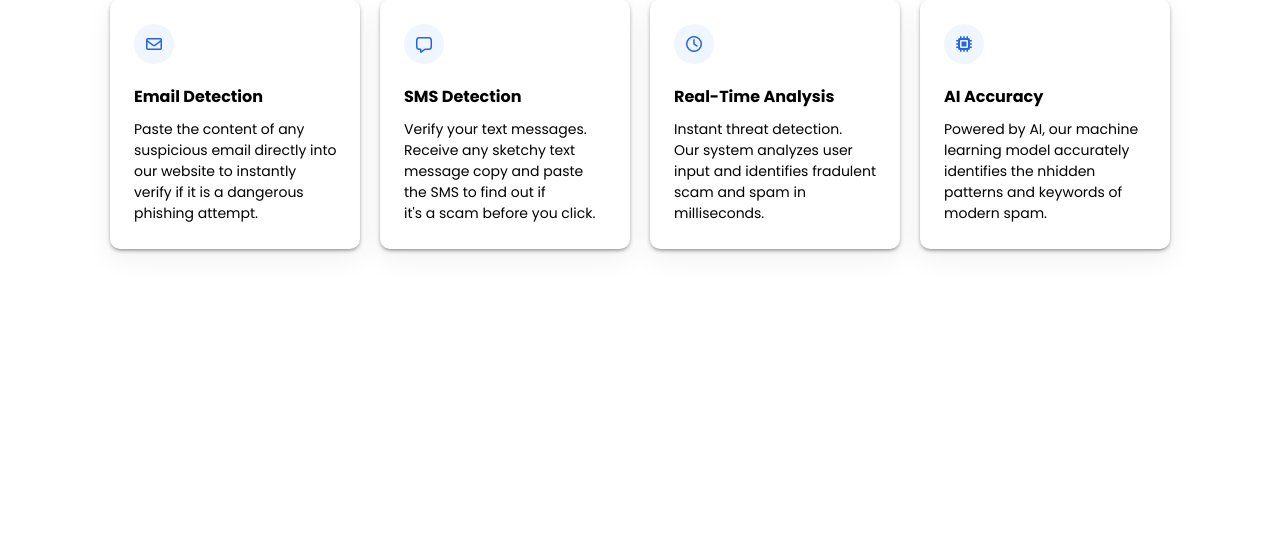
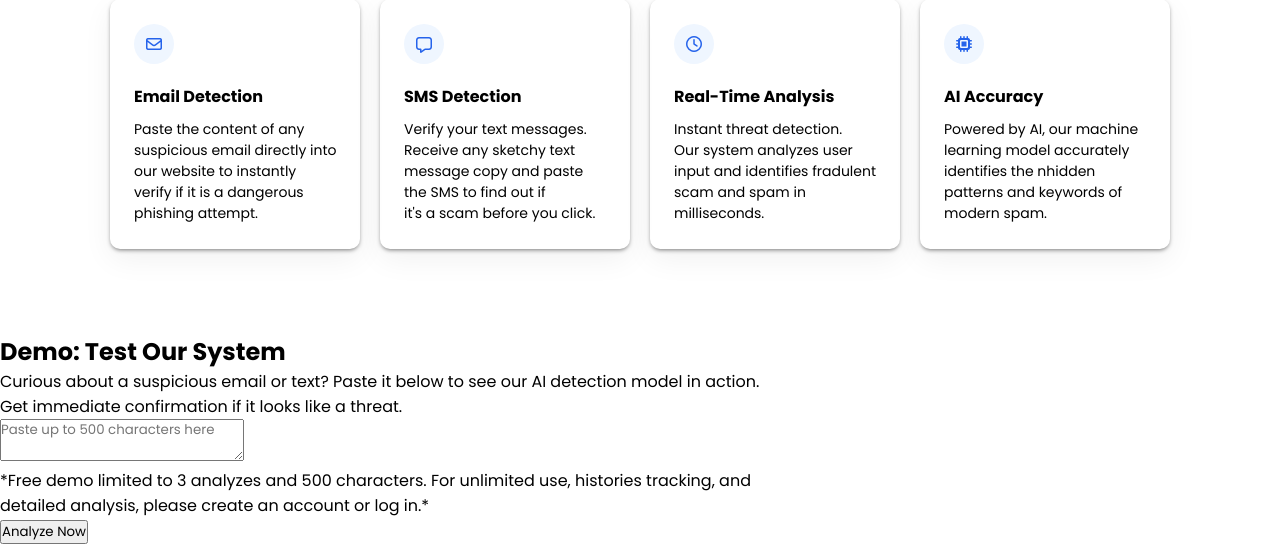
Before and after one commit to abhiraj-singh0/spam-detection, a Flask app: page / in a window 1280 px wide. Shown: the part 806-1350 px from the top of the page. Before the commit the page ends 1060 px from the top, so only its background shows below. Run offline with Flask 3, Linux system fonts and the light colour scheme; some libraries are stand-ins or nearby versions.

Commit message:
demo section added

```diff
--- a/templates/index.html
+++ b/templates/index.html
@@ -96,15 +96,18 @@
       </div>
     </section>
 
-    <!-- <section class="demo">
+    <section class="demo">
       <div class="tryOnce">
       <h1>Demo: Test Our System</h1>
       <p>Curious about a suspicious email or text? Paste it below to see our AI detection model in action.<br>
       Get immediate confirmation if it looks like a threat.</p>
-      <textarea name="spam_text" maxlength="500" placeholder="Paste up to 500 characters here">
-      </textarea>
+      <textarea name="spam_text" maxlength="500" placeholder="Paste up to 500 characters here"></textarea>
+      <p>*Free demo limited to 3 analyzes and 500 characters. For unlimited use, histories tracking, and<br>
+      detailed analysis, please create an account or log in.*</p>
+      </div>
+      <div class="button-analyze">
       <button type="submit">Analyze Now</button>
       </div>
-    </section> -->
+    </section>
   </body>
 </html>
```
